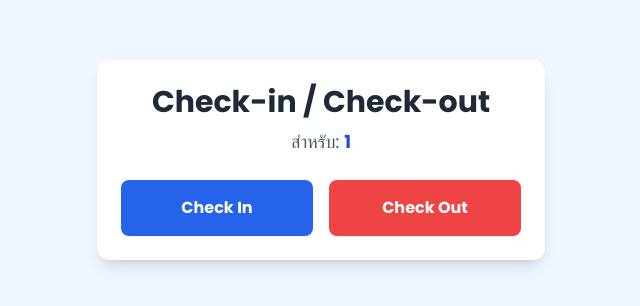
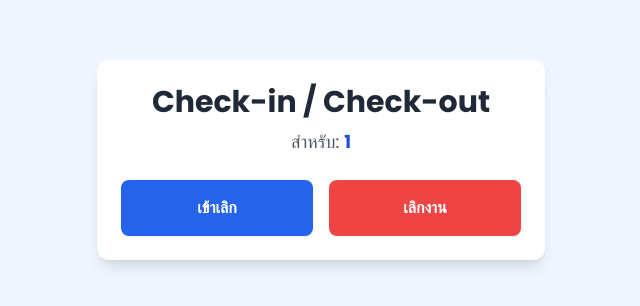
Before and after one commit to Cion3p/nova-tran-check_in-out, a Next.js app: page /1 in a window 1280 px wide. Shown: the part 240-546 px from the top of the page, without its empty margins (319-959 px from the left). Built offline with nearby package versions, Linux system fonts and the light colour scheme.

Commit message:
edit text btn

```diff
--- a/src/app/[username]/CheckInClientPage.tsx
+++ b/src/app/[username]/CheckInClientPage.tsx
@@ -195,13 +195,13 @@ export default function CheckInClientPage({ username }: { username: string }) {
               onClick={() => handleCheckTypeSelect("IN")}
               className="bg-blue-600 hover:bg-blue-700 text-white font-bold py-4 px-4 rounded-lg transition-all duration-300 shadow-sm hover:shadow-md"
             >
-              Check In
+              เข้าเลิก
             </button>
             <button
               onClick={() => handleCheckTypeSelect("OUT")}
               className="bg-red-500 hover:bg-red-600 text-white font-bold py-4 px-4 rounded-lg transition-all duration-300 shadow-sm hover:shadow-md"
             >
-              Check Out
+              เลิกงาน
             </button>
           </div>
         )}
```
